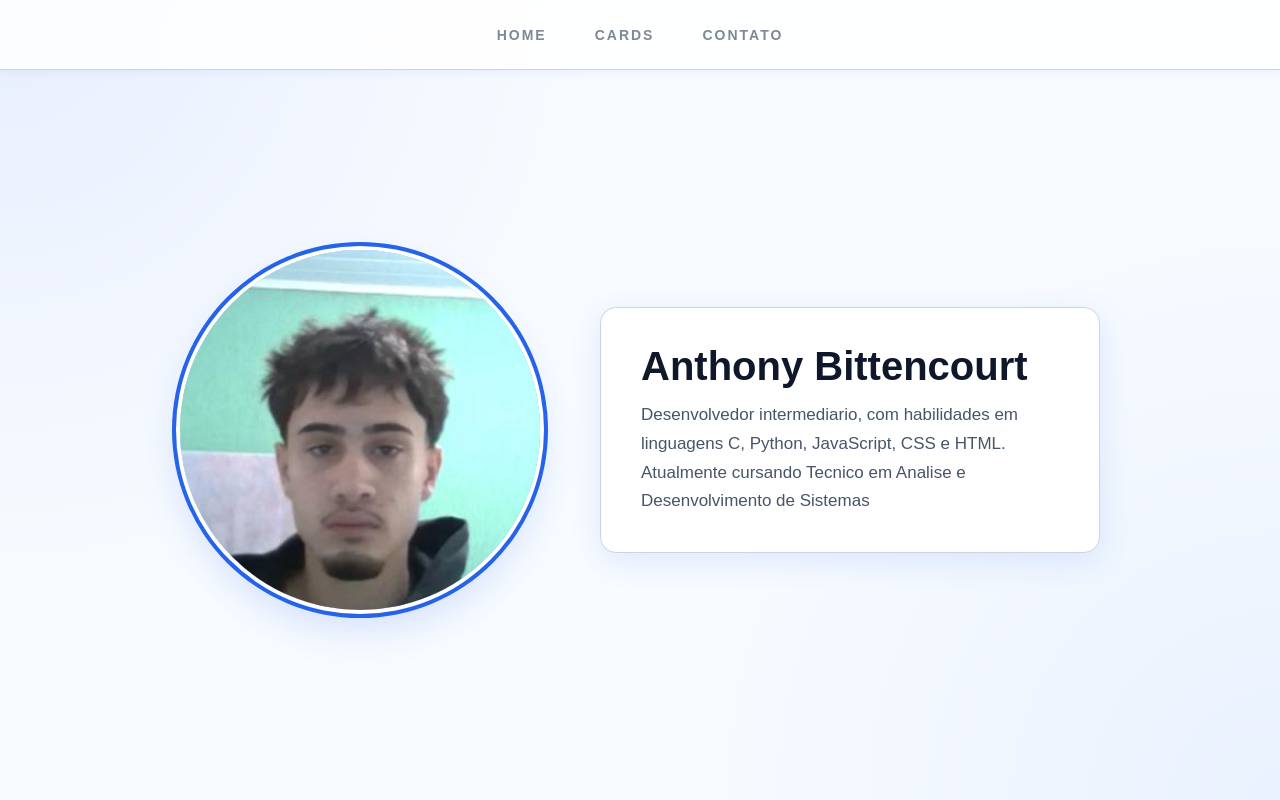
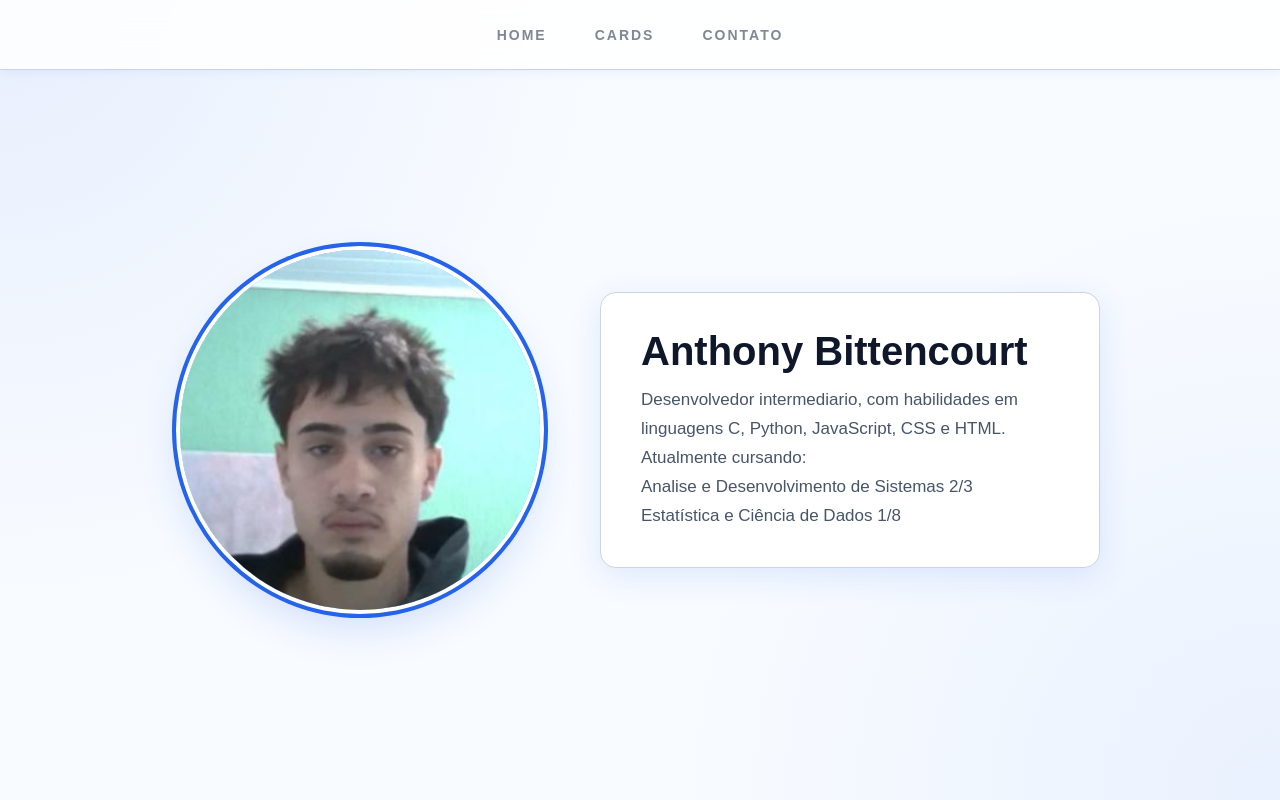
Before and after one commit to AnthonyBittencourt/portifolio-Anthony, a React (Vite) app: page / in a window 1280 px wide. Shown: the top 800 px of the page. Built offline with nearby package versions, Linux system fonts and the light colour scheme.

Commit message:
Add files via upload

```diff
--- a/src/App.jsx
+++ b/src/App.jsx
@@ -57,7 +57,9 @@ function App() {
           </div>
           <div className={styles.right}>
             <h2 className={styles.title}>Anthony Bittencourt</h2>
-            <p className={styles.paragraph}>Desenvolvedor intermediario, com habilidades em linguagens C, Python, JavaScript, CSS e HTML. Atualmente cursando Tecnico em Analise e Desenvolvimento de Sistemas</p>
+            <p className={styles.paragraph}>Desenvolvedor intermediario, com habilidades em linguagens C, Python, JavaScript, CSS e HTML. Atualmente cursando:</p>
+            <p className={styles.paragraph}> Analise e Desenvolvimento de Sistemas 2/3</p>
+            <p className={styles.paragraph}>Estatística e Ciência de Dados 1/8</p>
           </div>
         </section>
 
```
